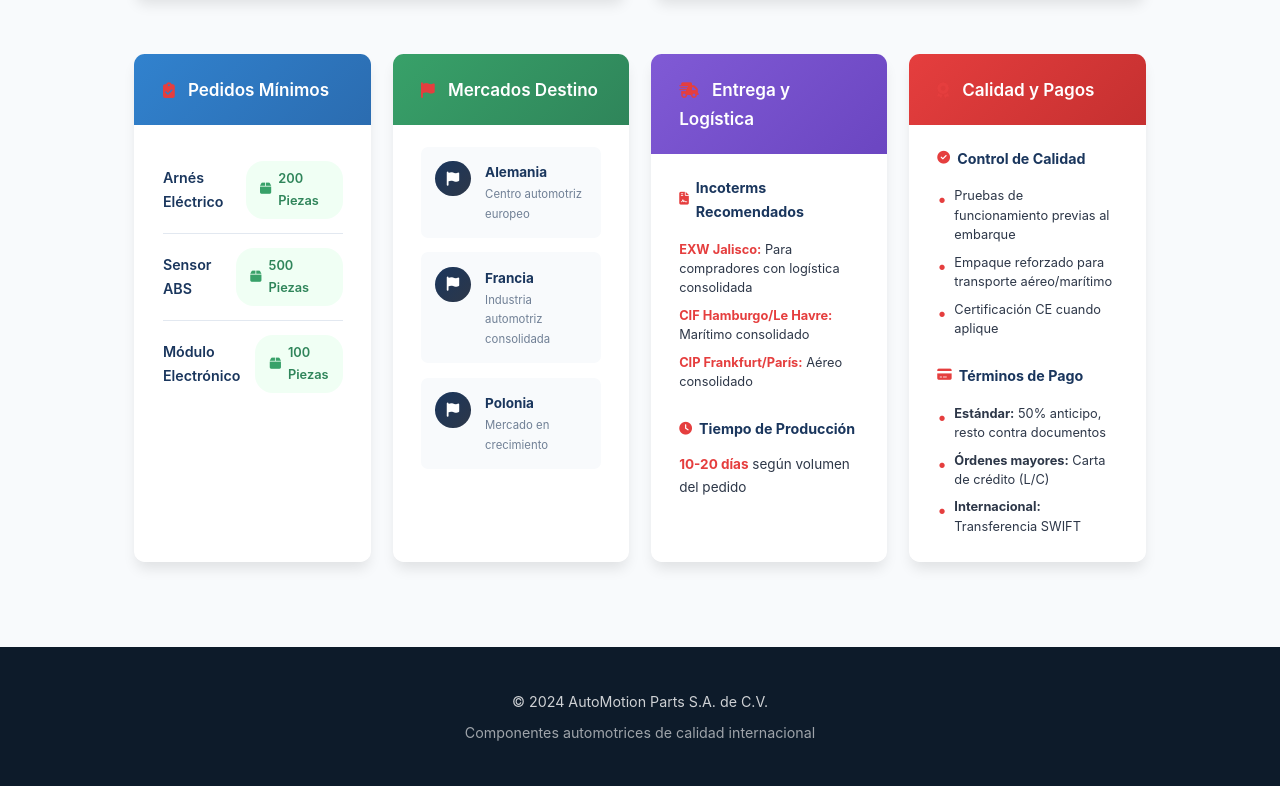
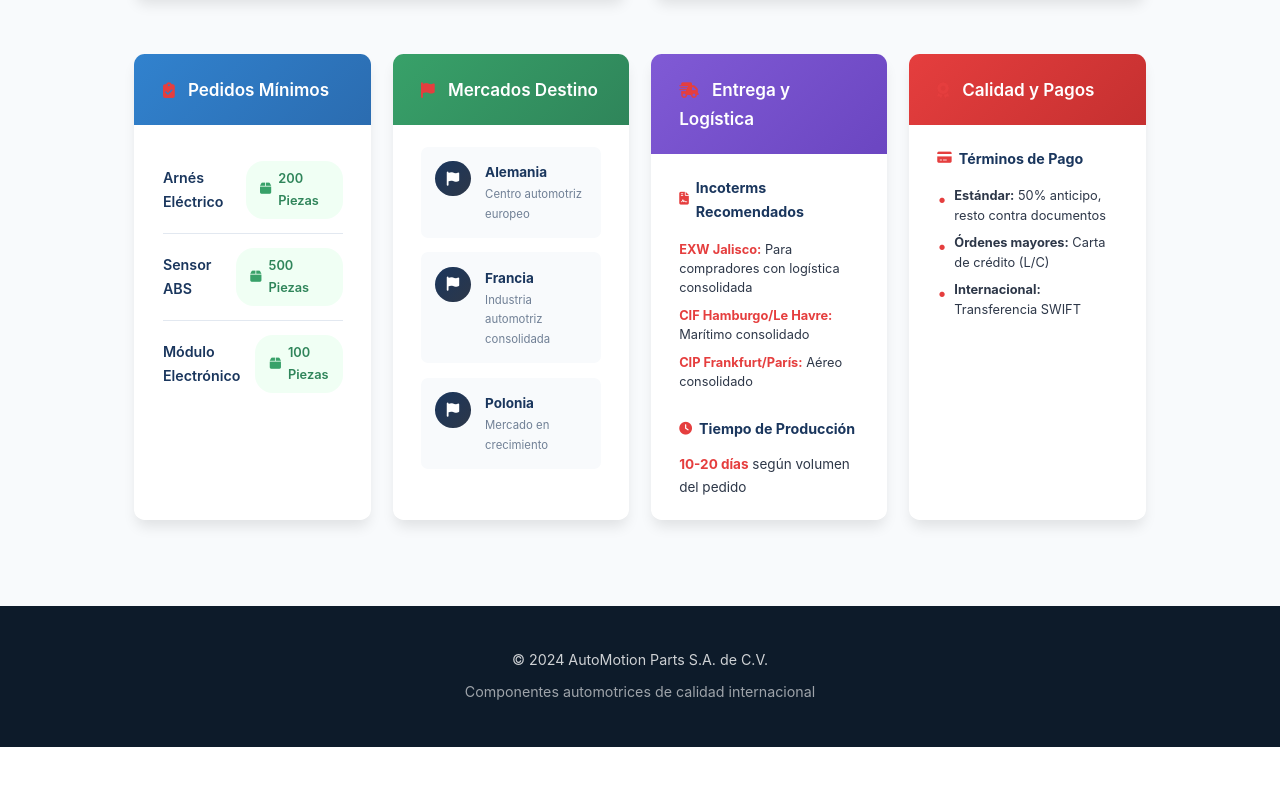
Before and after one commit to AutoMotionP/webb, a plain HTML site: page productos.html in a window 1280 px wide. Shown: the part 4895-5681 px from the top of the page. After the commit the page ends 5642 px from the top, so only its background shows below. Drawn offline with Linux system fonts and the light colour scheme.

Commit message:
quit info

```diff
--- a/productos.html
+++ b/productos.html
@@ -470,14 +470,6 @@
                             <h3><i class="fas fa-award"></i> Calidad y Pagos</h3>
                         </div>
                         <div class="politica-contenido">
-                            <div class="calidad-item">
-                                <h4><i class="fas fa-check-circle"></i> Control de Calidad</h4>
-                                <ul>
-                                    <li>Pruebas de funcionamiento previas al embarque</li>
-                                    <li>Empaque reforzado para transporte aéreo/marítimo</li>
-                                    <li>Certificación CE cuando aplique</li>
-                                </ul>
-                            </div>
                             <div class="pagos-item">
                                 <h4><i class="fas fa-credit-card"></i> Términos de Pago</h4>
                                 <ul>
```
